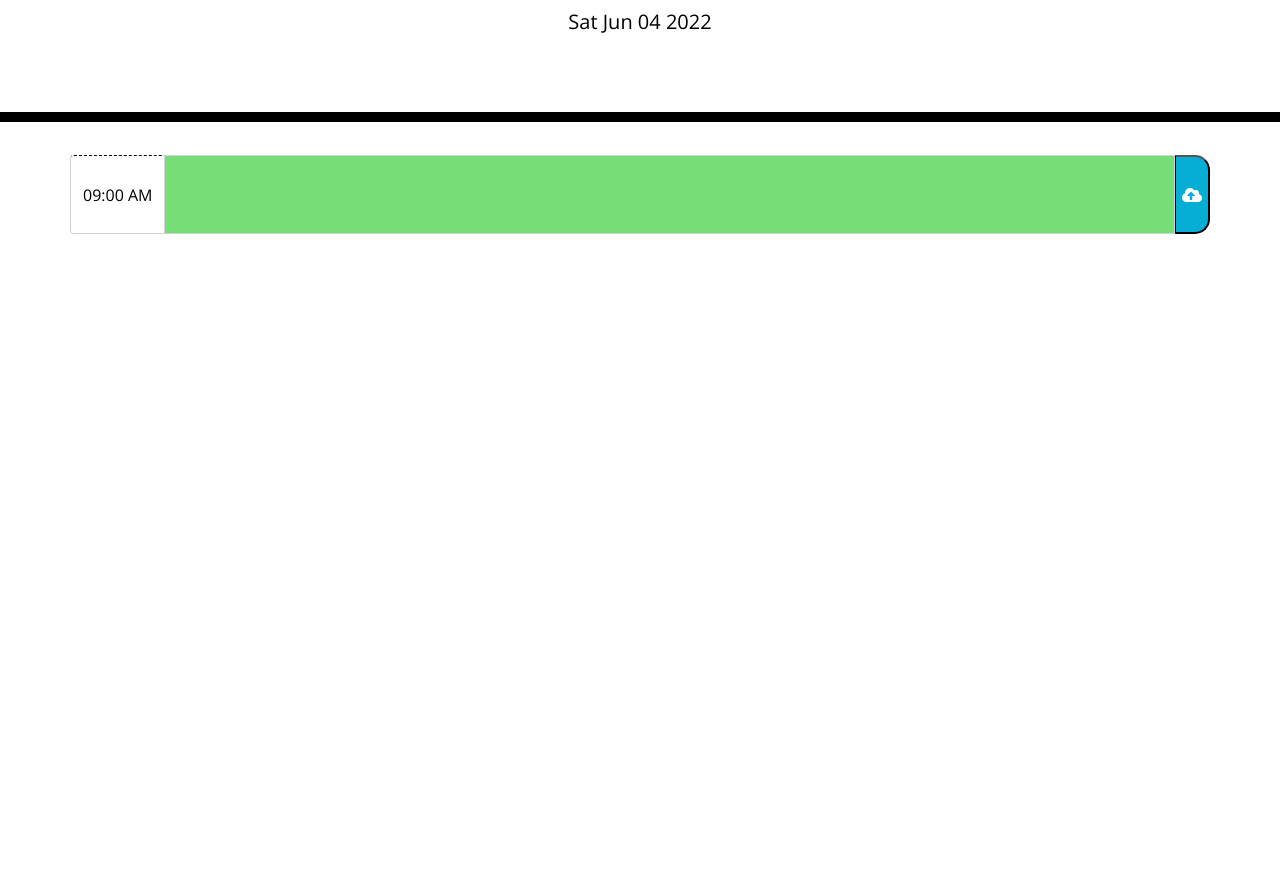
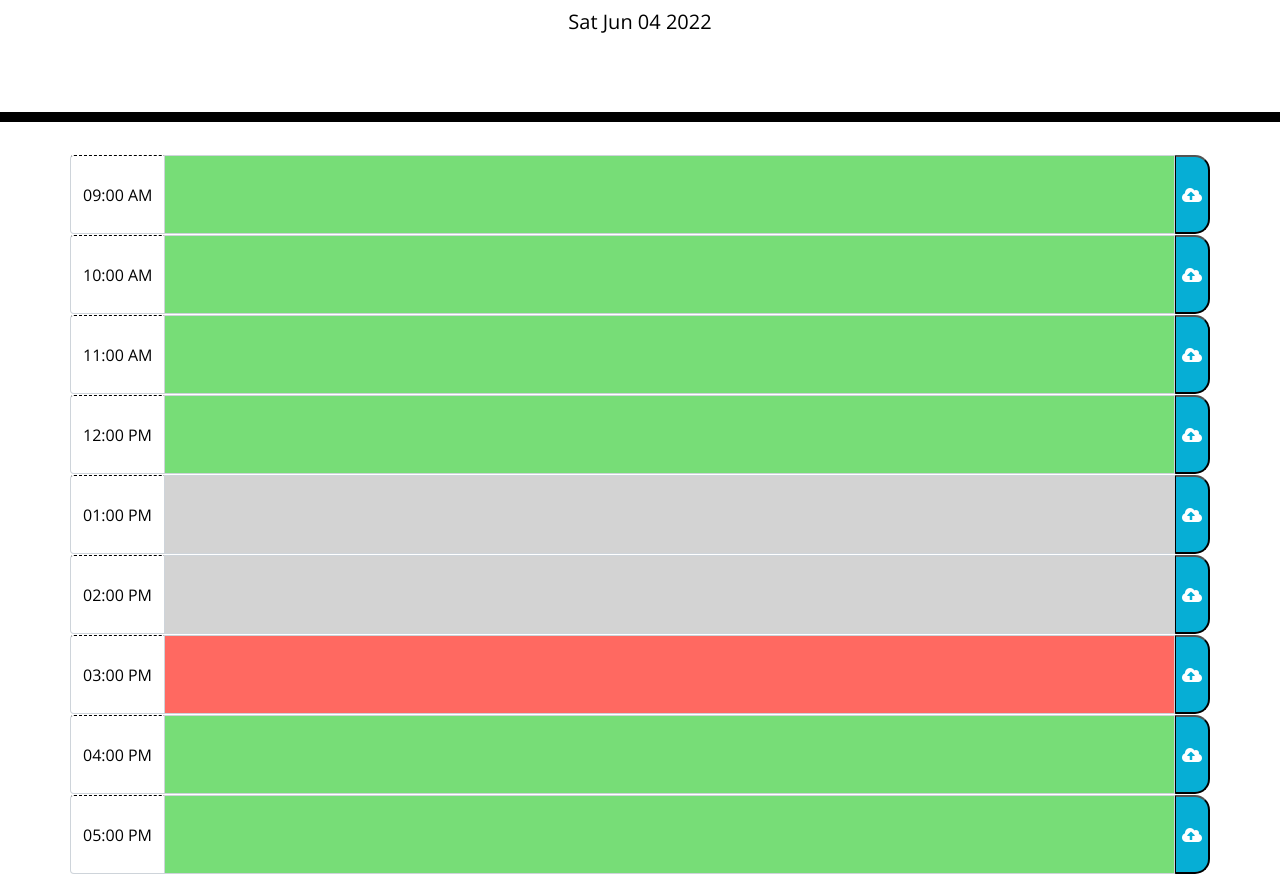
Before and after one commit to Tydomx/Work-Day-Scheduler, a plain HTML site: page Develop/index.html in a window 1280 px wide. Shown: the part 182-1056 px from the top of the page. Before the commit the page ends 800 px from the top, so only its background shows below. Drawn offline with nearby package versions, Linux system fonts and the light colour scheme.

Commit message:
added rest of hours and html for usability

```diff
--- a/Develop/assets/js/index.js
+++ b/Develop/assets/js/index.js
@@ -1,51 +1,85 @@
 mainStorage = window.localStorage;
 
-// variables to show the current hour and day
+// variables to show the current hour and day and the formatting
 var hour = moment().format('h:mm:ss a');
 var currentDay = moment().format('ddd') + " " + moment().format('MMM DD YYYY');
 var userInput;
 var hourSpan;
 
-// variable for hour of a workday
+// variable for hours of a workday
 var hour9 = $('#9:00am');
+var hour10 = $('#10:00am');
+var hour11 = $('#11:00am');
+var hour12 = $('#12:00pm');
+var hour01 = $('#1:00pm');
+var hour02 = $('#2:00pm');
+var hour03 = $('#3:00pm');
+var hour04 = $('#4:00pm');
+var hour05 = $('#5:00pm');
 
+// this shows the current day based on user's clock
 $('#currentDay').text(currentDay);
 
 
-// uses local storage to store event set into calendar
+// uses local storage to store event set into calendar, using Id from HTML
 function workScheduleEvents() {
-    var event = JSON.parse(localStorage.getItem('9:00 am'));
-    hour9.val(event);
+    var event9 = JSON.parse(localStorage.getItem('9:00 am'));
+    hour9.val(event9);
+    var event10 = JSON.parse(localStorage.getItem('10:00 am'));
+    hour10.val(event10);
+    var event11 = JSON.parse(localStorage.getItem('11:00 am'));
+    hour11.val(event11);
+    var event12 = JSON.parse(localStorage.getItem('12:00 pm'));
+    hour12.val(event12);
+    var event01 = JSON.parse(localStorage.getItem('1:00 pm'));
+    hour01.val(event01);
+    var event02 = JSON.parse(localStorage.getItem('2:00 pm'));
+    hour02.val(event02);
+    var event03 = JSON.parse(localStorage.getItem('3:00 pm'));
+    hour03.val(event03);
+    var event04 = JSON.parse(localStorage.getItem('4:00 pm'));
+    hour04.val(event04);
+    var event05 = JSON.parse(localStorage.getItem('5:00 pm'));
+    hour05.val(event05);
+
 }
 
-// change background color based on past/future/present
+// change the background color based on past/future/present
 function editColor() {
     $('.form-control').each(function () {
+        // timeId is the time that gets compared to decide the background color
         var timeId = parseInt($(this).attr('id'));
         hour = parseInt(hour);
-        console.log(timeId);
-        console.log(hour);
 
+        // comparing hour to hour on schedule
         if (hour > timeId) {
             $(this).addClass('past');
         } else if (hour < timeId) {
             $(this).addClass('future');
         } else {
             $(this).addClass('present');
+            // default color if present
         }
     });
 }
 
 $(document).ready(function () {
+    // calling both functions
     workScheduleEvents()
     editColor()
 
-    // save button
+    // when user hits save button (cloud icon) userInput and hourSpan get saved into localStorage
     $('.saveBtn').on('click', function () {
-        userInput = $(this).siblings('.form-control').val().trim();
-        console.log(userInput);
-        hourSpan = $(this).siblings('.input-group-prepend').text().trim();
-        console.log(hourSpan);
+        userInput = $(this)
+            .siblings('.form-control')
+            .val()
+            .trim();
+        hourSpan = $(this)
+            .siblings('.input-group-prepend')
+            .text()
+            .trim();
+
+        // this sets localstorage as (Key: Time, Value: Userinput)
         localStorage.setItem(hourSpan, userInput);
     })
 });
--- a/Develop/index.html
+++ b/Develop/index.html
@@ -1,23 +1,14 @@
 <!DOCTYPE html>
 <html lang="en">
+
 <head>
   <meta charset="UTF-8" />
   <meta name="viewport" content="width=device-width, initial-scale=1.0" />
   <meta http-equiv="X-UA-Compatible" content="ie=edge" />
-    <link
-      rel="stylesheet"
-      href="https://stackpath.bootstrapcdn.com/bootstrap/4.3.1/css/bootstrap.min.css"
-    />
-    <link
-      rel="stylesheet"
-      href="https://use.fontawesome.com/releases/v5.8.1/css/all.css"
-      integrity="sha384-50oBUHEmvpQ+1lW4y57PTFmhCaXp0ML5d60M1M7uH2+nqUivzIebhndOJK28anvf"
-      crossorigin="anonymous"
-    />
-    <link
-      href="https://fonts.googleapis.com/css?family=Open+Sans&display=swap"
-      rel="stylesheet"
-    />
+  <link rel="stylesheet" href="https://stackpath.bootstrapcdn.com/bootstrap/4.3.1/css/bootstrap.min.css" />
+  <link rel="stylesheet" href="https://use.fontawesome.com/releases/v5.8.1/css/all.css"
+    integrity="sha384-50oBUHEmvpQ+1lW4y57PTFmhCaXp0ML5d60M1M7uH2+nqUivzIebhndOJK28anvf" crossorigin="anonymous" />
+  <link href="https://fonts.googleapis.com/css?family=Open+Sans&display=swap" rel="stylesheet" />
   <link rel="stylesheet" href="./assets/css/style.css" />
   <title>Work Day Scheduler</title>
 </head>
@@ -30,18 +21,111 @@
   </header>
   <div class="container">
     <!-- Timeblocks go here -->
+    <!-- 9AM -->
     <div class="row">
       <div class="input-group">
         <div class="input-group-prepend">
           <span class="input-group-text hour">09:00 AM</span>
+        </div>
+        <textarea class="form-control" aria-label="With textarea" id="9:00am"></textarea>
+        <button class="saveBtn" type="button"><i class="fas fa-cloud-upload-alt"></i></button>
+      </div>
+    </div>
+
+      <!-- 10AM -->
+      <div class="row">
+        <div class="input-group">
+          <div class="input-group-prepend">
+            <span class="input-group-text hour">10:00 AM</span>
           </div>
           <textarea class="form-control" aria-label="With textarea" id="10:00am"></textarea>
           <button class="saveBtn" type="button"><i class="fas fa-cloud-upload-alt"></i></button>
         </div>
       </div>
 
+      <!-- 11 AM -->
+      <div class="row">
+        <div class="input-group">
+          <div class="input-group-prepend">
+            <span class="input-group-text hour">11:00 AM</span>
+          </div>
+          <textarea class="form-control" aria-label="With textarea" id="11:00am"></textarea>
+          <button class="saveBtn" type="button"><i class="fas fa-cloud-upload-alt"></i></button>
+        </div>
+      </div>
+
+      <!-- 12PM -->
+      <div class="row">
+        <div class="input-group">
+          <div class="input-group-prepend">
+            <span class="input-group-text hour">12:00 PM</span>
+          </div>
+          <textarea class="form-control" aria-label="With textarea" id="12:00pm"></textarea>
+          <button class="saveBtn" type="button"><i class="fas fa-cloud-upload-alt"></i></button>
+        </div>
+      </div>
+
+
+      <!-- 1PM -->
+      <div class="row">
+        <div class="input-group">
+          <div class="input-group-prepend">
+            <span class="input-group-text hour">01:00 PM</span>
+          </div>
+          <textarea class="form-control" aria-label="With textarea" id="1:00pm"></textarea>
+          <button class="saveBtn" type="button"><i class="fas fa-cloud-upload-alt"></i></button>
+        </div>
+      </div>
+
+      <!-- 2PM -->
+      <div class="row">
+        <div class="input-group">
+          <div class="input-group-prepend">
+            <span class="input-group-text hour">02:00 PM</span>
+          </div>
+          <textarea class="form-control" aria-label="With textarea" id="02:00pm"></textarea>
+          <button class="saveBtn" type="button"><i class="fas fa-cloud-upload-alt"></i></button>
+        </div>
+      </div>
+
+      <!-- 3PM -->
+      <div class="row">
+        <div class="input-group">
+          <div class="input-group-prepend">
+            <span class="input-group-text hour">03:00 PM</span>
+          </div>
+          <textarea class="form-control" aria-label="With textarea" id="03:00pm"></textarea>
+          <button class="saveBtn" type="button"><i class="fas fa-cloud-upload-alt"></i></button>
+        </div>
+      </div>
+
+      <!-- 4PM -->
+      <div class="row">
+        <div class="input-group">
+          <div class="input-group-prepend">
+            <span class="input-group-text hour">04:00 PM</span>
+          </div>
+          <textarea class="form-control" aria-label="With textarea" id="04:00pm"></textarea>
+          <button class="saveBtn" type="button"><i class="fas fa-cloud-upload-alt"></i></button>
+        </div>
+      </div>
+
+      <!-- 5PM -->
+      <div class="row">
+        <div class="input-group">
+          <div class="input-group-prepend">
+            <span class="input-group-text hour">05:00 PM</span>
+          </div>
+          <textarea class="form-control" aria-label="With textarea" id="05:00pm"></textarea>
+          <button class="saveBtn" type="button"><i class="fas fa-cloud-upload-alt"></i></button>
+        </div>
+      </div>
+
+    </div>
+
       <script src="https://code.jquery.com/jquery-3.4.1.min.js"></script>
       <script src="https://cdnjs.cloudflare.com/ajax/libs/moment.js/2.24.0/moment.min.js"></script>
       <script src="./assets/js/index.js"></script>
 </body>
+
 </html>
```
Lines whose indentation alone changed are shown as unchanged.
